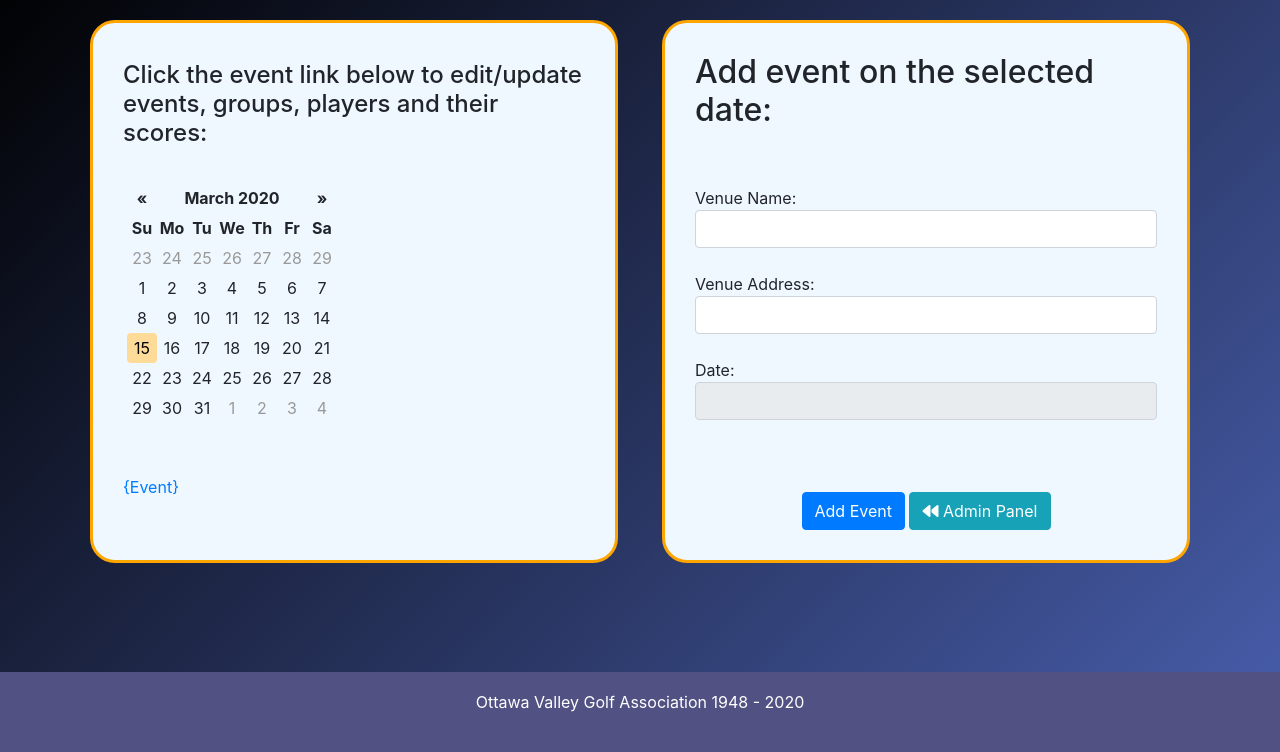
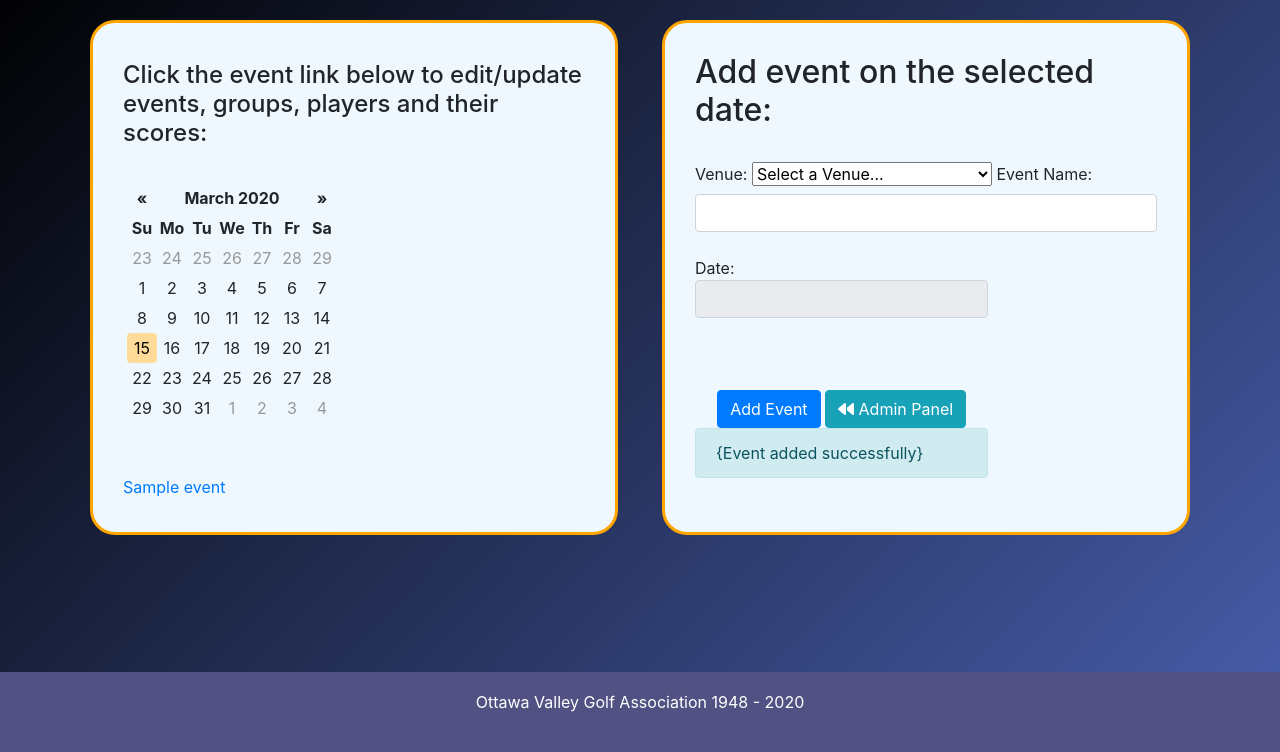
Before and after one commit to RandyWu/ovga, a Flask app: template app/templates/addevent.html in a window 1280 px wide. Shown: the part 48-800 px from the top of the page. Run offline with Flask 2, Linux system fonts and the light colour scheme; the template is opened without the code that fills it: most values are stand-ins (such as "Sample title", 1, 10 or a date in 2020); some libraries are stand-ins or nearby versions; some web fonts are replaced.

Commit message:
Add event page functionality implemented

```diff
--- a/app/templates/addevent.html
+++ b/app/templates/addevent.html
@@ -8,20 +8,29 @@
 		<div id="datepicker"></div><br/><br/>
 		<span id="date_disp"></span>
 		<!-- Href to scores/<eventid> -->
-		<a href="#">{Event}</a>
+		<a href="#">{{Event}}</a>
 	  </div><br/>
 	  <div class="right-half round">
-		<h2>Add event on the selected date:</h2><br/><br/>
-		<form id="edit_event">
-			Venue Name: <input type="text" id="eventid" class="form-control" required /><br/>
-			Venue Address: <input type="text" id="eventname" class="form-control" required /><br/>
-			Date: <input type="text" id="date_input" class="form-control" disabled /><br/>
+		<h2>Add event on the selected date:</h2><br/>
+		<form id="edit_event" method="POST">
+			<label for="venues">Venue:</label>
+			<select id="venues" name="selectedVenue" required/>
+				<option selected disabled value="">Select a Venue...</option>
+				{%for venue in venue_list%}
+				<option value={{venue.VenueId}}>{{venue.Name}} - {{venue.Address}}</option>
+				{% endfor %}
+			</select>
+
+			<label for="eventName">Event Name:</label><input type="text" id="eventName" class="form-control" name="event_name" required /><br/>
+			<label for="dateInput">Date:<input type="text" id="dateInput" class="form-control" name='selected_date' readonly/><br/>
 			<br/><br/>
 			<center>
-			  <button type="button" class="btn btn-primary" id="addevent">Add Event</button>
-			  <button type="button" class="btn btn-info" id="addevent" onclick="window.location='{{ url_for('admin') }}'"><i class="fas fa-backward"></i> Admin Panel</button>
+				<button type="submit" class="btn btn-primary" id="addevent" name="submit" value="submit">Add Event</button>
+				<button type="button" class="btn btn-info" id="addevent" onclick="window.location='{{ url_for('admin') }}'"><i class="fas fa-backward"></i> Admin Panel</button>
 			</center>
 		</form>
+		<!--Confirmation message needs to show when page is validated-->
+		<div class="alert alert-info alert-dismissible" id="alert_addgroup" role="alert">{Event added successfully}</div>
 	  </div>
 	</div>
 </main>
@@ -30,10 +39,10 @@
 <script src="../static/js/bootstrap-datepicker.min.js"></script>
 <script>
 	$(document).ready(function(){
-		$('#datepicker').datepicker({format: 'dd/mm/yyyy', todayHighlight: 'True'});
+		$('#datepicker').datepicker({format: 'yyyy/mm/dd', todayHighlight: 'True'});
 			$('#datepicker').on('changeDate', function() {
 				$('#date_disp').html( $('#datepicker').datepicker('getFormattedDate') );
-				$('#date_input').val( $('#datepicker').datepicker('getFormattedDate') );
+				$('#dateInput').val( $('#datepicker').datepicker('getFormattedDate') );
 		});
 	});
 </script>
```
Also changed, not shown: app/controllers/addevent.py (+17 -3 lines).
